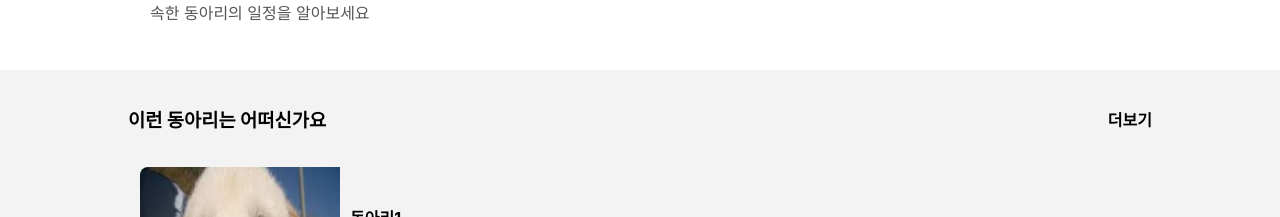
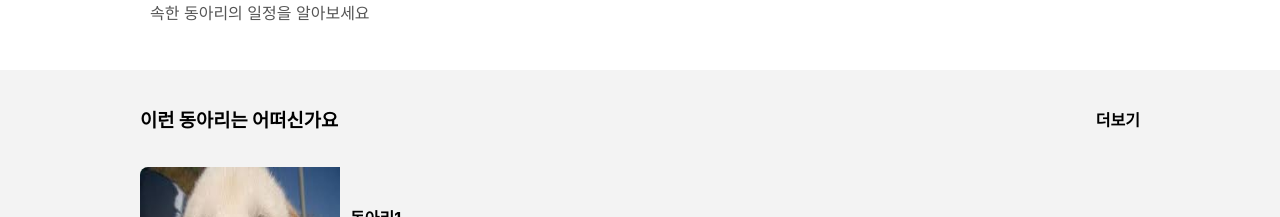
Before and after one commit to milkisZero/MoA, a React (Create React App) app in the folder moa/: page / in a window 1280 px wide. Shown: the part 797-1014 px from the top of the page. Built offline with nearby package versions, Linux system fonts and the light colour scheme.

Commit message:
fix: main - listsection header width

```diff
--- a/moa/src/css/Main.css
+++ b/moa/src/css/Main.css
@@ -78,6 +78,10 @@ header {
     padding: 0px 0px 20px 0px;
 }
 
+.list-section header{
+    max-width: 1000px;
+}
+
 .club-list {
     max-width: 1000px;
     margin: 0 auto;
```
